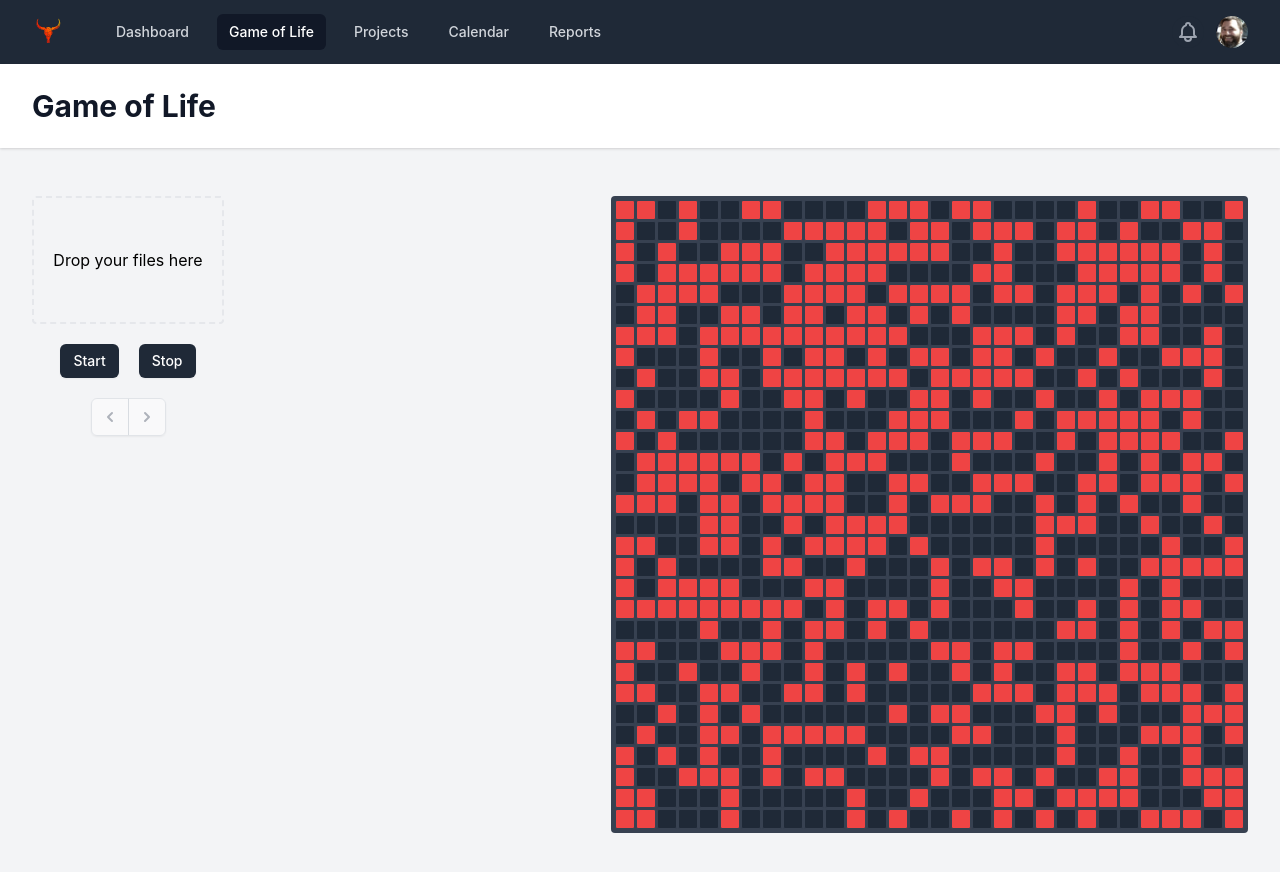
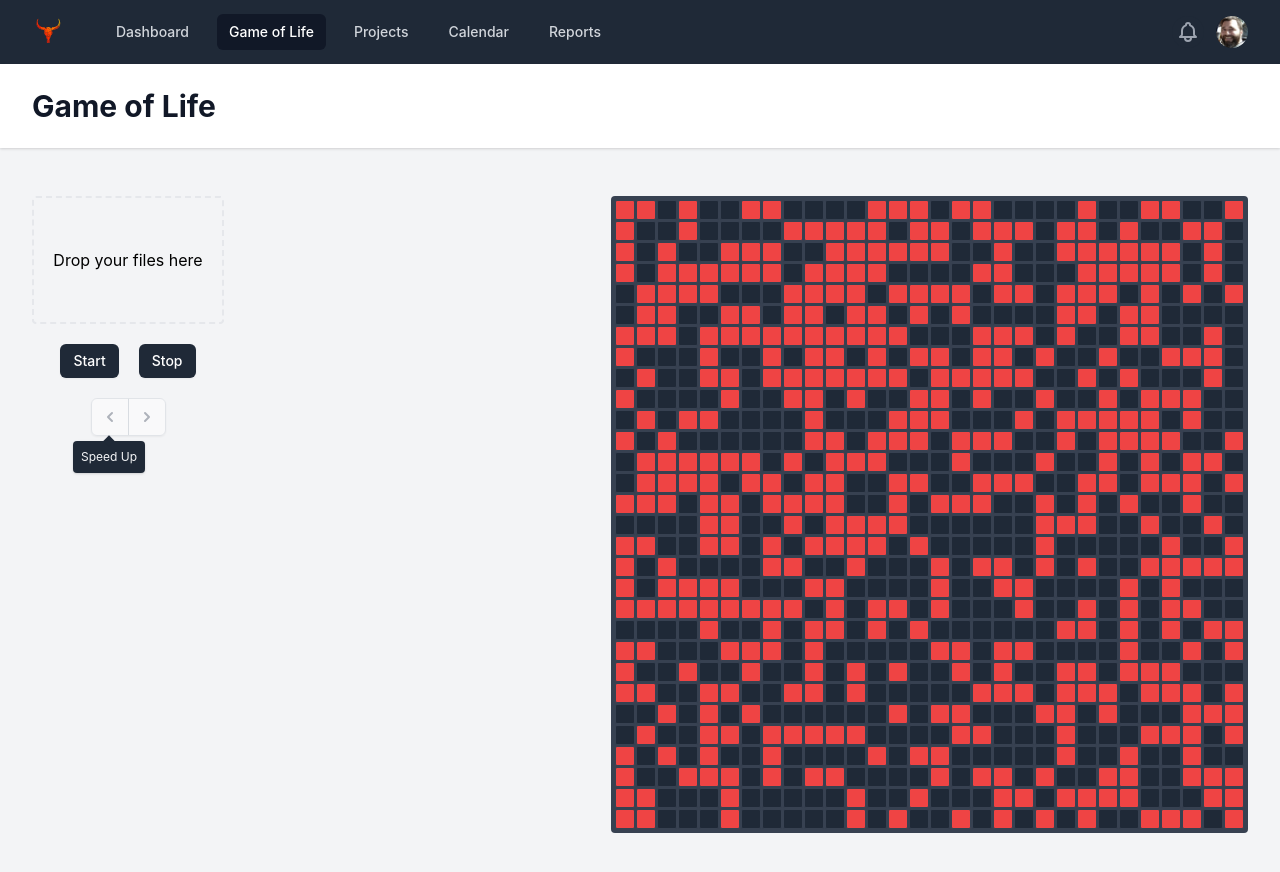
Before and after one commit to fedeviotti/game-of-life-reloaded, a React app: page /game-of-life in a window 1280 px wide. Shown: the top 872 px of the page. Built offline with nearby package versions, Linux system fonts and the light colour scheme.

Commit message:
Feat: add tooltip on speed up button

```diff
--- a/package.json
+++ b/package.json
@@ -36,12 +36,15 @@
   "dependencies": {
     "@headlessui/react": "^1.4.2",
     "@heroicons/react": "^1.0.5",
+    "@popperjs/core": "^2.11.0",
     "@reduxjs/toolkit": "^1.6.2",
     "@sentry/react": "^6.15.0",
     "@sentry/tracing": "^6.15.0",
+    "classnames": "^2.3.1",
     "react": "^17.0.2",
     "react-dom": "^17.0.2",
     "react-dropzone": "^11.4.2",
+    "react-popper": "^2.2.5",
     "react-redux": "^7.2.6",
     "react-router-dom": "^6.0.2",
     "typescript": "^4.5.2",
--- a/src/components/speed-controller.tsx
+++ b/src/components/speed-controller.tsx
@@ -1,6 +1,25 @@
 import * as React from 'react';
 import { ChevronLeftIcon, ChevronRightIcon } from '@heroicons/react/solid';
+import { usePopper } from 'react-popper';
+import { Transition } from '@headlessui/react';
+import classNames from 'classnames';
 import { TIMEOUT_DELAY_STEP } from '../constants/grid-info';
+
+import styles from '../styles/speed-controller.module.css';
+
+type Placements =
+  | 'top'
+  | 'bottom'
+  | 'right'
+  | 'left'
+  | 'top-start'
+  | 'top-end'
+  | 'bottom-start'
+  | 'bottom-end'
+  | 'right-start'
+  | 'right-end'
+  | 'left-start'
+  | 'left-end';
 
 interface SpeedControllerProps {
   setTimeoutDelay: React.Dispatch<React.SetStateAction<number>>;
@@ -13,6 +32,38 @@ const SpeedController: React.FC<SpeedControllerProps> = ({
 }) => {
   const [isDecreaseDisabled, setIsDecreaseDisabled] =
     React.useState<boolean>(false);
+  const [hovered, setHovered] = React.useState(true);
+  const [referenceElement, setReferenceElement] =
+    React.useState<HTMLButtonElement | null>(null);
+  const [popperElement, setPopperElement] =
+    React.useState<HTMLDivElement | null>(null);
+  const [arrowElement, setArrowElement] = React.useState<HTMLDivElement | null>(
+    null,
+  );
+  const { styles: popperStyles, attributes } = usePopper(
+    referenceElement,
+    popperElement,
+    {
+      placement: 'bottom',
+      strategy: 'fixed',
+      modifiers: [
+        { name: 'arrow', options: { element: arrowElement } },
+        {
+          name: 'flip',
+          options: {
+            fallbackPlacements: ['top', 'bottom'],
+          },
+        },
+        { name: 'eventListeners', enabled: true },
+        {
+          name: 'offset',
+          options: {
+            offset: [0, 5],
+          },
+        },
+      ],
+    },
+  );
 
   const onDecreaseHandler = () => {
     setTimeoutDelay((prevState) => {
@@ -33,11 +84,20 @@ const SpeedController: React.FC<SpeedControllerProps> = ({
     });
   };
 
+  const mouseEnterHandler = () => setHovered(true);
+  const mouseLeaveHandler = () => setHovered(true);
+
   return (
     <span className="relative z-0 inline-flex shadow-sm rounded-md">
       <button
+        ref={setReferenceElement}
+        onMouseEnter={mouseEnterHandler}
+        onMouseLeave={mouseLeaveHandler}
         type="button"
-        className="relative inline-flex items-center px-2 py-2 rounded-l-md border border-gray-300 bg-white text-sm font-medium text-gray-500 hover:bg-gray-50 focus:z-10 focus:outline-none focus:ring-1 focus:ring-gray-500 focus:border-gray-500 disabled:opacity-50"
+        className={classNames(
+          { 'hover:bg-gray-50': isRunning && !isDecreaseDisabled },
+          'relative inline-flex items-center px-2 py-2 rounded-l-md border border-gray-300 bg-white text-sm font-medium text-gray-500 focus:z-10 focus:outline-none focus:ring-1 focus:ring-gray-500 focus:border-gray-500 disabled:opacity-50',
+        )}
         onClick={onDecreaseHandler}
         disabled={!isRunning || isDecreaseDisabled}
       >
@@ -46,13 +106,42 @@ const SpeedController: React.FC<SpeedControllerProps> = ({
       </button>
       <button
         type="button"
-        className="-ml-px relative inline-flex items-center px-2 py-2 rounded-r-md border border-gray-300 bg-white text-sm font-medium text-gray-500 hover:bg-gray-50 focus:z-10 focus:outline-none focus:ring-1 focus:ring-gray-500 focus:border-gray-500 disabled:opacity-50"
+        className={classNames(
+          { 'hover:bg-gray-50': isRunning },
+          '-ml-px relative inline-flex items-center px-2 py-2 rounded-r-md border border-gray-300 bg-white text-sm font-medium text-gray-500 focus:z-10 focus:outline-none focus:ring-1 focus:ring-gray-500 focus:border-gray-500 disabled:opacity-50',
+        )}
         onClick={onIncreaseHandler}
         disabled={!isRunning}
       >
         <span className="sr-only">Increase Speed</span>
         <ChevronRightIcon className="h-5 w-5" aria-hidden="true" />
       </button>
+
+      <Transition
+        show={hovered}
+        enter="transition-opacity duration-75"
+        enterFrom="opacity-0"
+        enterTo="opacity-100"
+        leave="transition-opacity duration-150"
+        leaveFrom="opacity-100"
+        leaveTo="opacity-0"
+      >
+        <div
+          className={styles.tooltip}
+          ref={setPopperElement}
+          style={popperStyles.popper}
+          {...attributes.popper}
+        >
+          <div className="bg-gray-800 text-gray-100 relative p-2 text-xs rounded shadow">
+            <div>Speed Up</div>
+          </div>
+          <div
+            className={styles.arrow}
+            ref={setArrowElement}
+            style={popperStyles.arrow}
+          />
+        </div>
+      </Transition>
     </span>
   );
 };
--- /dev/null
+++ b/src/styles/speed-controller.module.css
@@ -0,0 +1,33 @@
+.arrow,
+.arrow::before {
+    position: absolute;
+    width: 8px;
+    height: 8px;
+    @apply bg-gray-800;
+}
+
+.arrow {
+    visibility: hidden;
+}
+
+.arrow::before {
+    visibility: visible;
+    content: '';
+    transform: rotate(45deg);
+}
+
+.tooltip[data-popper-placement^='top'] > .arrow {
+    bottom: -4px;
+}
+
+.tooltip[data-popper-placement^='bottom'] > .arrow {
+    top: -4px;
+}
+
+.tooltip[data-popper-placement^='left'] > .arrow {
+    right: -4px;
+}
+
+.tooltip[data-popper-placement^='right'] > .arrow {
+    left: -4px;
+}
```
Also changed, not shown: 1 other file (tests, documents, lock files or other folders).
